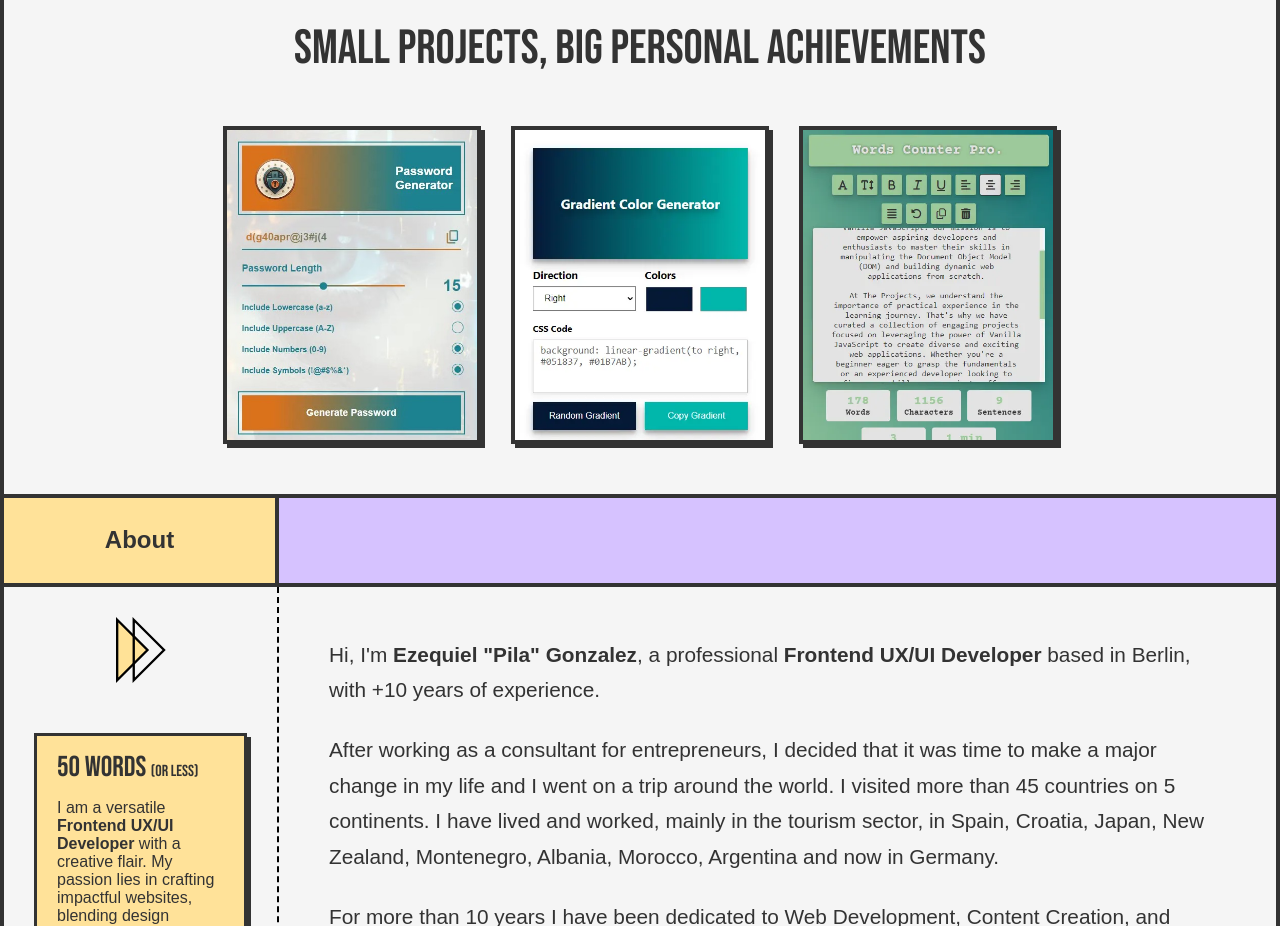
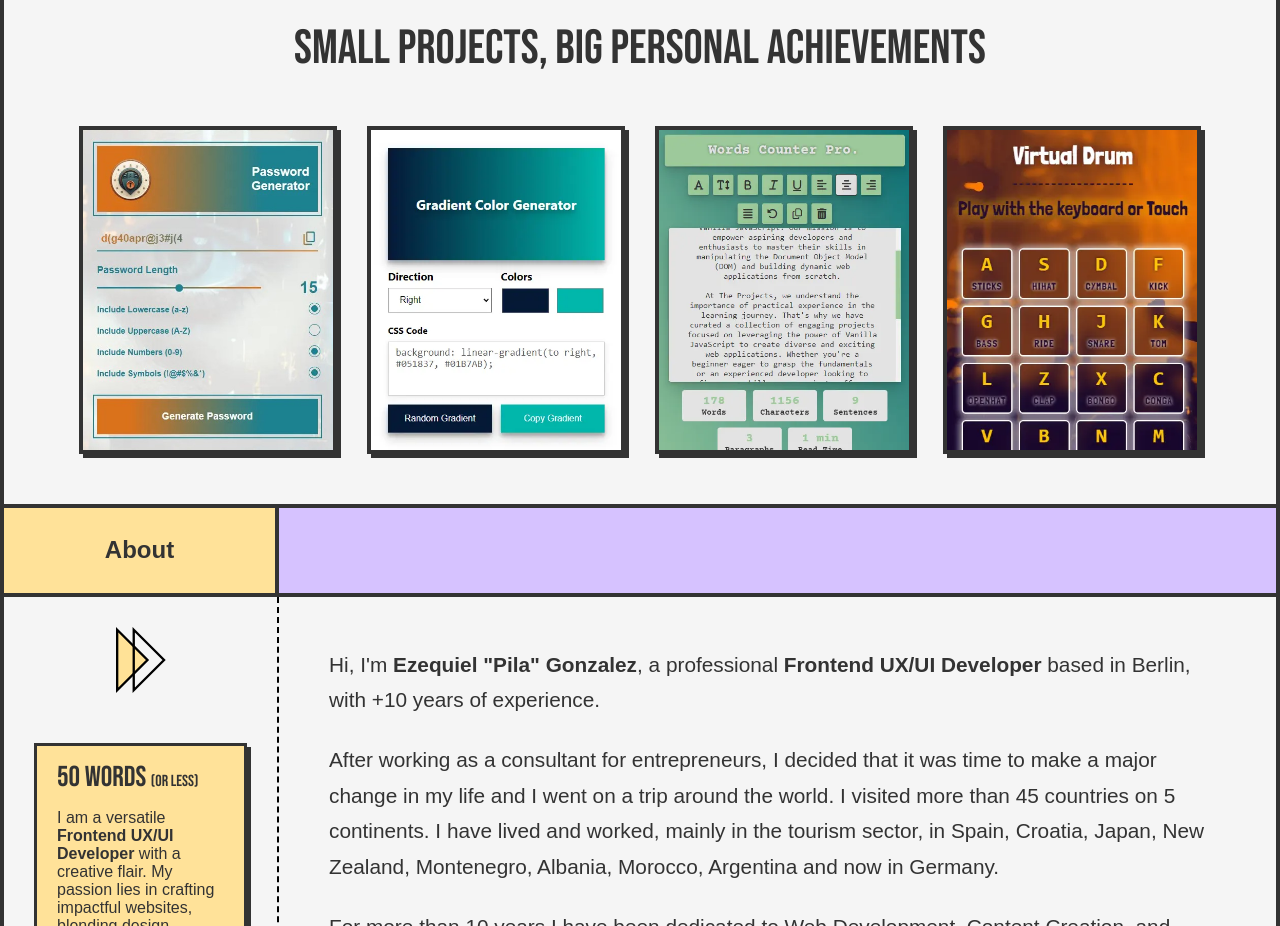
Before and after one commit to Pilag6/pila.dev, a React (Vite) app: page / in a window 1280 px wide. Shown: the part 2440-3366 px from the top of the page. Built offline with nearby package versions, Linux system fonts and the light colour scheme; a web font is replaced by a local one.

Commit message:
Add drum project image and update image dimensions

```diff
--- a/src/components/SmallProjects/SmallProjects.css
+++ b/src/components/SmallProjects/SmallProjects.css
@@ -31,13 +31,25 @@
             font-size: 1.5rem;
             text-align: center;
             box-shadow: var(--shadow-square);
+            transition: all 0.3s ease-in;
+            overflow: hidden;
+
+            &:hover {
+                box-shadow: none;
+            }
 
                 img {
                     width: 250px;
-                    height: 310px;
+                    height: 320px;
                     display: block;
                     object-fit: cover;
                     object-position: top;
+                    transition: all 0.3s ease-in;
+
+                    &:hover {
+                        object-position: bottom;
+                    }
+
                 }
 
         }
--- a/src/components/SmallProjects/SmallProjects.jsx
+++ b/src/components/SmallProjects/SmallProjects.jsx
@@ -2,6 +2,7 @@ import "./SmallProjects.css";
 import passGen from "../../assets/projects/passGen.jpg";
 import banckgroundGen from "../../assets/projects/backgroundGen.webp";
 import wordCount from "../../assets/projects/wordCount.webp";
+import drum from "../../assets/projects/drum.webp";
 
 const SmallProjects = () => {
     return (
@@ -18,6 +19,9 @@ const SmallProjects = () => {
                 <article className="small-article">
                     <a href="https://the-projects-js.netlify.app/08-wordscounter/" target="_blank" rel="noreferrer"><img src={wordCount} alt="" /></a>
                 </article>
+                <article className="small-article">
+                    <a href="https://virtualdrumbypila.netlify.app/" target="_blank" rel="noreferrer"><img src={drum} alt="" /></a>
+                </article>
             </div>
         </div>
     );
```
Also changed, not shown: src/assets/projects/drum.webp (added).
